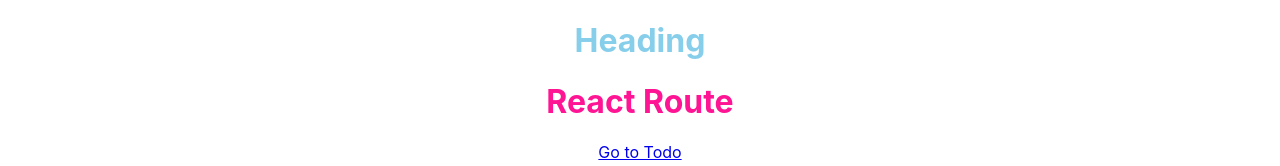
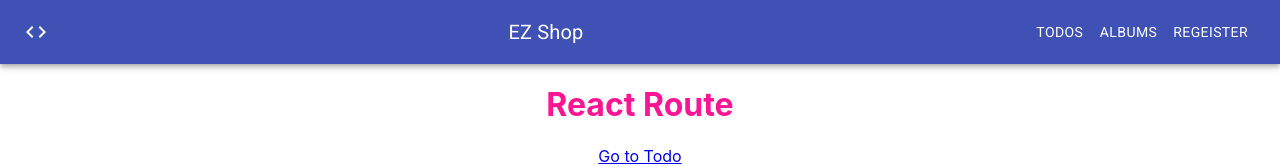
Before and after one commit to thanhtungcis60/learn-reactjs, a React (Create React App) app: page /albums in a window 1280 px wide. Shown: the top 166 px of the page. Built offline with nearby package versions, Linux system fonts and the light colour scheme.

Commit message:
S15-P92. Làm giao diện thanh header

```diff
--- a/src/App.js
+++ b/src/App.js
@@ -10,6 +10,7 @@
 import productAPI from './api/productAPI';
 import CounterFeature from './features/Counter';
 import styled from 'styled-components';
+import Header from 'components/Header';
 
 //Styled-components CSS in JS
 const Title = styled.h1`
@@ -38,7 +39,8 @@
 
   return (
     <div className='app'>
-      <Title color="skyblue">Heading</Title>
+      {/* <Title color="skyblue">Heading</Title> */}
+      <Header></Header>
       <h1>React Route</h1>
       {/* <p>Count: {count}</p>
       <button onClick={() => setCount(count + 1)}>Increase</button>
--- a/src/components/Header/index.jsx
+++ b/src/components/Header/index.jsx
@@ -1,17 +1,62 @@
-import React from 'react';
-import PropTypes from 'prop-types';
-import './style.scss';
+// import React from 'react';
+// import PropTypes from 'prop-types';
+// import './style.scss';
 
-Header.propTypes = {
+// Header.propTypes = {
 
-};
+// };
 
-function Header(props) {
-    return (
-        <div>
+// function Header(props) {
+//     return (
+//         <div>
 
-        </div>
-    );
+//         </div>
+//     );
+// }
+
+// export default Header;
+
+import * as React from 'react';
+import AppBar from '@material-ui/core/AppBar';
+import Box from '@material-ui/core/Box';
+import Toolbar from '@material-ui/core/Toolbar';
+import Typography from '@material-ui/core/Typography';
+import Button from '@material-ui/core/Button';
+import IconButton from '@material-ui/core/IconButton';
+import MenuIcon from '@material-ui/core/Menu';
+import { makeStyles } from '@material-ui/core/styles';
+import CodeIcon from '@material-ui/icons/Code';
+
+const useStyles = makeStyles((theme) => ({
+  root: {
+    flexGrow: 1,
+  },
+  menuButton: {
+    marginRight: theme.spacing(2),
+  },
+  title: {
+    flexGrow: 1,
+  },
+}));
+
+
+export default function Header() {
+    const classes = useStyles();
+  return (
+    <div className={classes.root}>
+    <Box sx={{ flexGrow: 1 }}>
+      <AppBar position="static">
+        <Toolbar>
+          <CodeIcon className={classes.menuButton}/>
+          <Typography variant="h6" className={classes.title}>
+            EZ Shop
+          </Typography>
+          <Button color="inherit">Todos</Button>
+          <Button color="inherit">Albums</Button>
+          <Button color="inherit">Regeister</Button>
+        </Toolbar>
+      </AppBar>
+    </Box>
+    </div>
+  );
 }
-
-export default Header;
```
